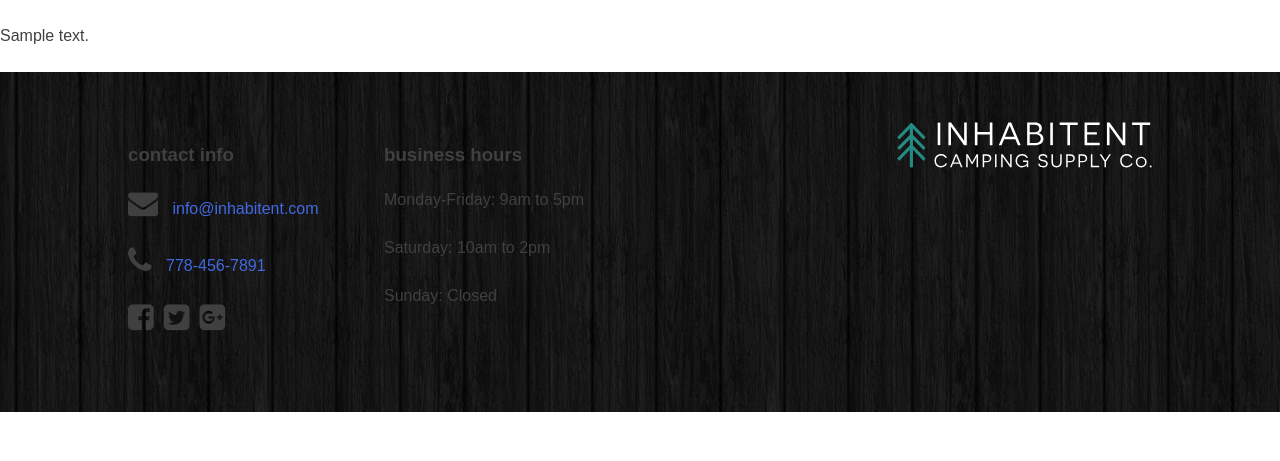
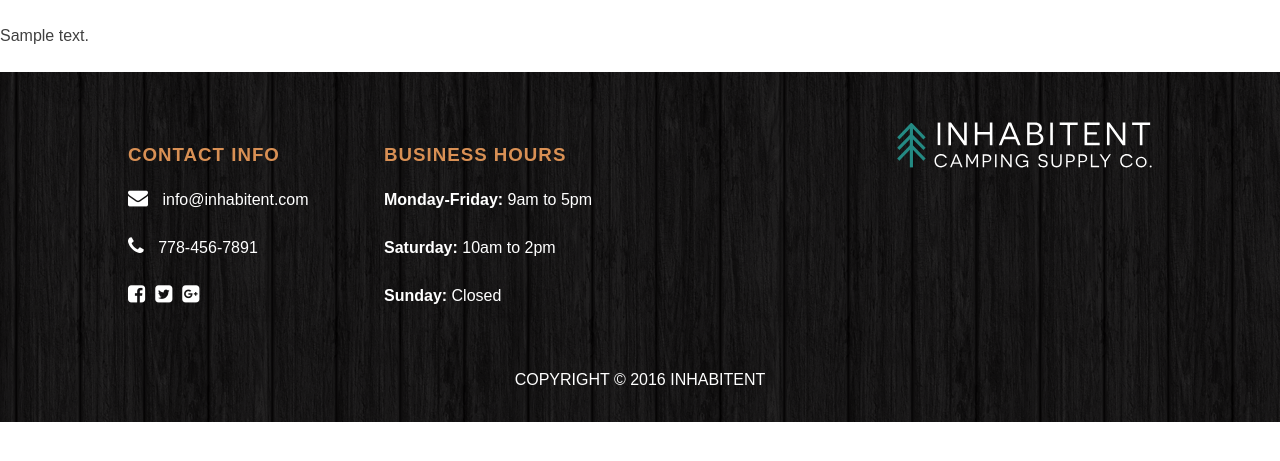
Before and after one commit to markfloress/Project-4, a WordPress theme: template themes/Inhabitent/page.php in a window 1280 px wide. Shown: the part 96-557 px from the top of the page. Run offline with PHP 8.4 and a stand-in for WordPress, Linux system fonts and the light colour scheme; the site name, menu and one post (Sample post) are stand-ins, and other content is empty; some libraries are stand-ins or nearby versions.

Commit message:
fully done footer styles

```diff
--- a/themes/Inhabitent/footer.php
+++ b/themes/Inhabitent/footer.php
@@ -9,8 +9,8 @@
 
 			</div><!-- #content -->
 
-			<footer id="colophon" class="site-footer" role="contentinfo">
-				<div class='footer_info'>
+		<footer id="colophon" class="site-footer" role="contentinfo">
+			<div class='footer_info'>
 				<div class='footer_contact_info'>
 					<h3> contact info </h3>
 					<p><i class="fa fa-envelope" aria-hidden="true"></i><a> info@inhabitent.com </a></p>
@@ -26,9 +26,11 @@
 				</div>
 
 				<div class='footer_logo_container'>
-				<a href='#' class='inhab_logo'><img src="<?php echo get_template_directory_uri();?>/assets/logos/inhabitent-logo-text.svg" alt="inhabitent logo"></a>
+					<a href='#' class='inhab_logo'><img src="<?php echo get_template_directory_uri();?>/assets/logos/inhabitent-logo-text.svg" alt="inhabitent logo"></a>
 				</div>
-				</div>
+			</div>
+
+			<p class='footer_copyright'> COPYRIGHT © 2016 INHABITENT </p>
 
 			</footer><!-- #colophon -->
 		</div><!-- #page -->
--- a/themes/Inhabitent/sass/_footer.scss
+++ b/themes/Inhabitent/sass/_footer.scss
@@ -1,6 +1,6 @@
 .site-footer{
   background-image: url(../../assets/dark-wood.png);
-  height: 340px;
+  height: 350px;
 }
 
 .footer_info{
@@ -9,15 +9,21 @@
   width: 80%;
   margin: 0 auto;
   padding: 50px 0;
+  height: 280px;
 }
 
 .footer_contact_info, .footer_hours{
   width: 25%;
+  color: $footer_text_color;
+}
+
+.footer_contact_info a{
+  color: $footer_text_color;
 }
 
 .footer_contact_info i{
   padding-right: 10px;
-  font-size: 30px;
+  font-size: 20px;
 }
 
 .footer_contact_info li, .footer_contact_info ul{
@@ -35,3 +41,19 @@
 .inhab_logo{
   width: 50%;
 }
+
+h3{
+  font-weight: bold;
+  color: $footer_header_color;
+  text-transform: uppercase;
+  letter-spacing: 1px;
+}
+
+.footer_hours span{
+  font-weight: bold;
+}
+
+.footer_copyright{
+  color: $footer_text_color;
+  text-align: center;
+}
--- a/themes/Inhabitent/sass/_variables.scss
+++ b/themes/Inhabitent/sass/_variables.scss
@@ -26,3 +26,5 @@ $font__code: Monaco, Consolas, "Andale Mono", "DejaVu Sans Mono", monospace;
 $font__pre: "Courier 10 Pitch", Courier, monospace;
 $font__line-height-body: 1.5;
 $font__line-height-pre: 1.6;
+$footer_header_color: #d99054;
+$footer_text_color: #FFF;
--- a/themes/Inhabitent/style.css
+++ b/themes/Inhabitent/style.css
@@ -658,7 +658,7 @@ object {
 /* Front page */
 .site-footer {
   background-image: url(../../assets/dark-wood.png);
-  height: 340px; }
+  height: 350px; }
 
 .footer_info {
   display: -ms-flexbox;
@@ -667,14 +667,19 @@ object {
       flex-direction: row;
   width: 80%;
   margin: 0 auto;
-  padding: 50px 0; }
+  padding: 50px 0;
+  height: 280px; }
 
 .footer_contact_info, .footer_hours {
-  width: 25%; }
+  width: 25%;
+  color: #FFF; }
+
+.footer_contact_info a {
+  color: #FFF; }
 
 .footer_contact_info i {
   padding-right: 10px;
-  font-size: 30px; }
+  font-size: 20px; }
 
 .footer_contact_info li, .footer_contact_info ul {
   list-style: none;
@@ -690,3 +695,16 @@ object {
 
 .inhab_logo {
   width: 50%; }
+
+h3 {
+  font-weight: bold;
+  color: #d99054;
+  text-transform: uppercase;
+  letter-spacing: 1px; }
+
+.footer_hours span {
+  font-weight: bold; }
+
+.footer_copyright {
+  color: #FFF;
+  text-align: center; }
```
Also changed, not shown: themes/Inhabitent/build/css/style.min.css, 1 other file.
